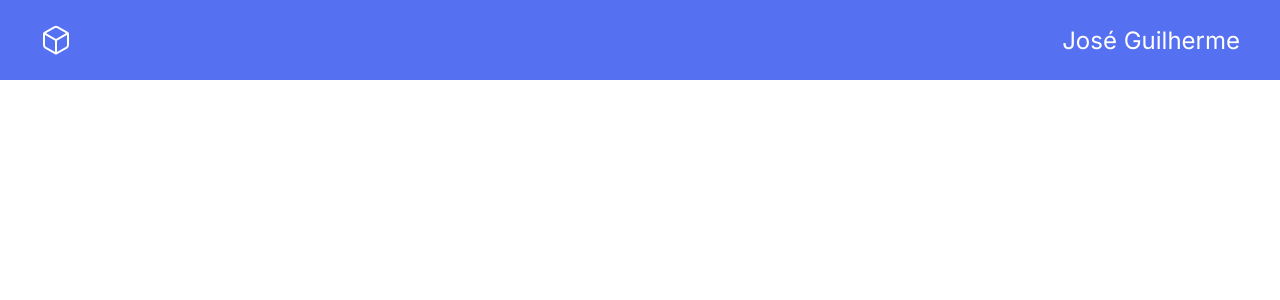
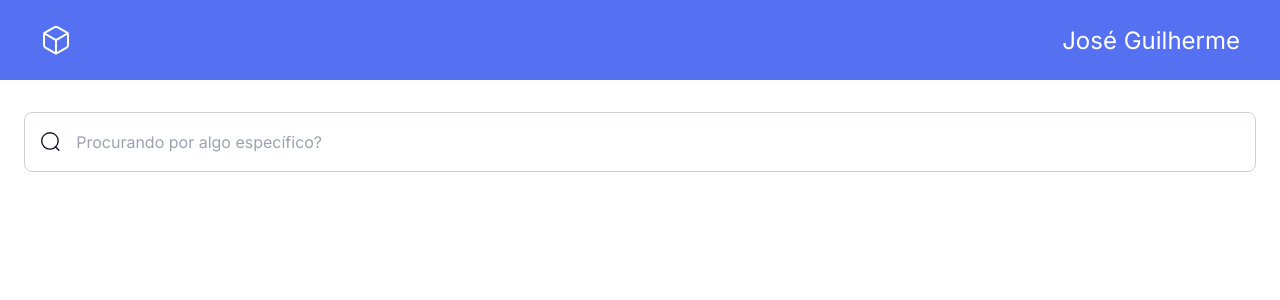
Before and after one commit to zehguilherme/ecommerce-crud, a Next.js app in the folder web/: page / in a window 1280 px wide. Shown: the top 300 px of the page. Built offline with nearby package versions, Linux system fonts and the light colour scheme.

Commit message:
Create search component and add to home page

```diff
--- /dev/null
+++ b/web/app/components/icons/Magnifier.tsx
@@ -0,0 +1,29 @@
+import { SVGProps } from 'react';
+
+export function Magnifier(props: SVGProps<SVGSVGElement>) {
+  return (
+    <svg
+      xmlns="http://www.w3.org/2000/svg"
+      fill="none"
+      viewBox="0 0 21 21"
+      {...props}
+    >
+      <circle
+        cx="9.767"
+        cy="9.767"
+        r="8.989"
+        stroke="currentColor"
+        strokeLinecap="round"
+        strokeLinejoin="round"
+        strokeWidth="1.5"
+      ></circle>
+      <path
+        stroke="currentColor"
+        strokeLinecap="round"
+        strokeLinejoin="round"
+        strokeWidth="1.5"
+        d="M16.018 16.485L19.542 20"
+      ></path>
+    </svg>
+  );
+}
--- /dev/null
+++ b/web/app/components/inputs/Search.tsx
@@ -0,0 +1,28 @@
+import { Magnifier } from '../icons/Magnifier';
+
+type SearchProps = {
+  label: string;
+  placeholder: string;
+};
+
+export function Search({ label, placeholder }: SearchProps) {
+  return (
+    <div className="border-gray-gray1 border-[1px] rounded-lg px-4 py-[17px] flex items-center gap-x-4">
+      <Magnifier className="w-auto h-[19.22px] text-black-black3" />
+
+      <label htmlFor="search-input" className="sr-only">
+        {label}
+      </label>
+
+      <div className="flex-1">
+        <input
+          type="search"
+          name="search-input"
+          id="search-input"
+          placeholder={placeholder}
+          className="w-full font-normal"
+        />
+      </div>
+    </div>
+  );
+}
--- a/web/app/page.tsx
+++ b/web/app/page.tsx
@@ -1,11 +1,23 @@
-import type { Metadata } from "next";
-import { Header } from "./components/Header";
+import type { Metadata } from 'next';
+import { Header } from './components/Header';
+import { Search } from './components/inputs/Search';
 
 export const metadata: Metadata = {
-  title: "Home",
-  description: "E-commerce - Gerenciamento de produtos",
+  title: 'Home',
+  description: 'E-commerce - Gerenciamento de produtos',
 };
 
 export default function Home() {
-  return <Header />;
+  return (
+    <>
+      <Header />
+
+      <main className="px-6 py-8">
+        <Search
+          label="Pesquisar"
+          placeholder="Procurando por algo específico?"
+        />
+      </main>
+    </>
+  );
 }
```
